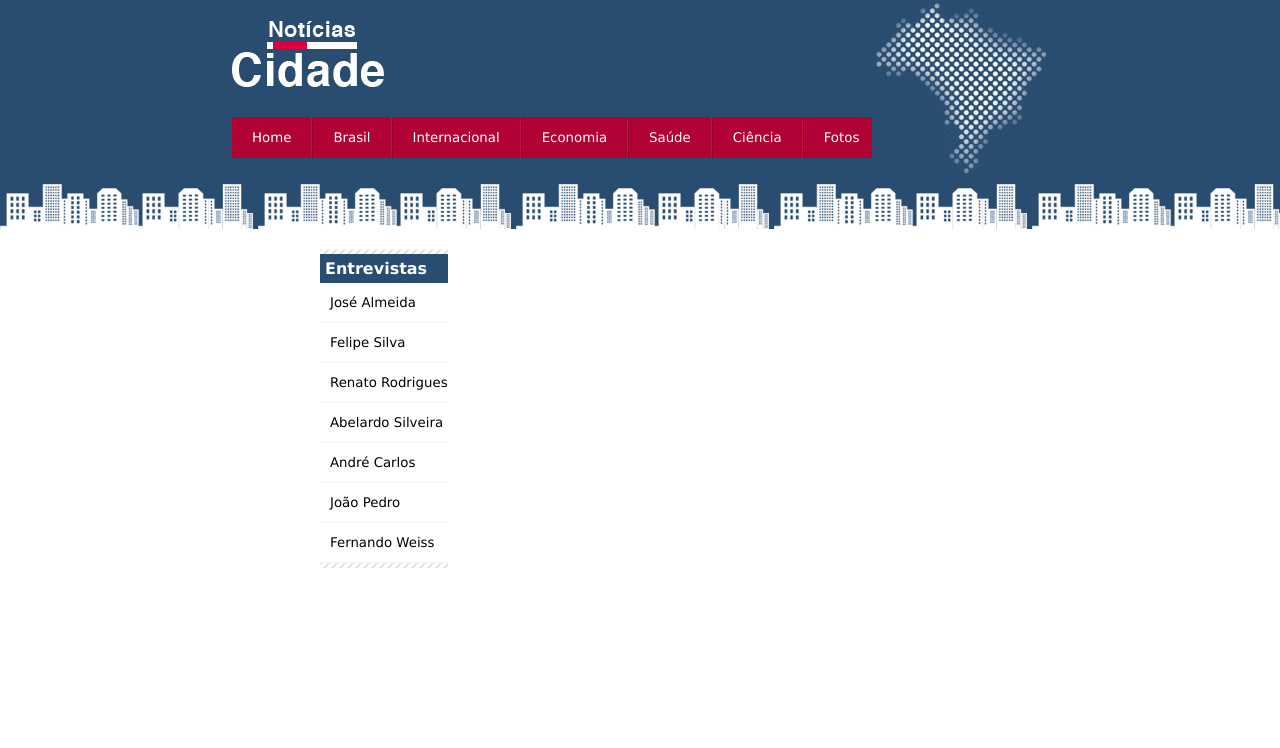
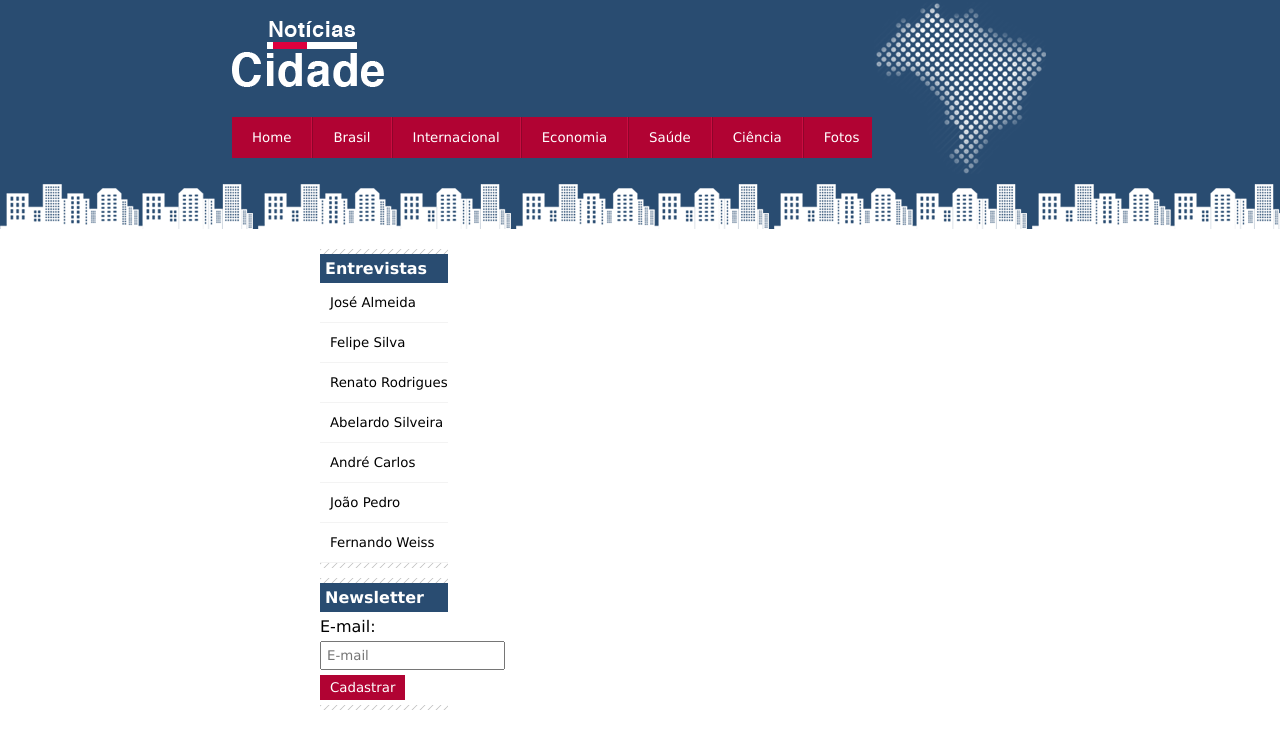
Before and after one commit to MatheusCastro37/NoticiasCidade_React, a React (Vite) app: page / in a window 1280 px wide. Shown: the top 748 px of the page. Built offline with nearby package versions, Linux system fonts and the light colour scheme.

Commit message:
criado e estilizado a parte de newsletter.

```diff
--- a/src/components/NavSide/NavSide.jsx
+++ b/src/components/NavSide/NavSide.jsx
@@ -1,3 +1,4 @@
+import { Newsletter } from '../Newsletter/Newsletter';
 import { NavButton, NavWrapper } from './style';
 import CheckIcon from '@mui/icons-material/Check';
 
@@ -13,5 +14,7 @@ export const NavSide = () => {
             <NavButton><CheckIcon />João Pedro</NavButton>
             <NavButton><CheckIcon />Fernando Weiss</NavButton>
     </NavWrapper>
+
+    <Newsletter />
   </>)
 }
--- /dev/null
+++ b/src/components/Newsletter/Newsletter.jsx
@@ -0,0 +1,12 @@
+import { NewsletterSide } from './style';
+
+export const Newsletter = () => {
+  return (<>
+    <NewsletterSide>
+        <h3>Newsletter</h3>
+        <label htmlFor="email">E-mail:</label>
+        <input type="email" id='email' placeholder='E-mail'/>
+        <button href='#' >Cadastrar</button>
+    </NewsletterSide>
+  </>)
+}
--- /dev/null
+++ b/src/components/Newsletter/style.js
@@ -0,0 +1,42 @@
+import { styled } from "styled-components";
+import Fundo from '../../assets/images/fundo-caixa.png';
+
+export const NewsletterSide = styled.div`
+    width: 10vw;
+    height: fit-content;
+    margin-top: 10px;
+
+    &::after,
+    &::before{
+        display: block;
+        content: '';
+        height: 5px;
+        background-image: url(${Fundo});
+    }
+
+    h3{
+        color: #FFFFFF;
+        background-color: #294c71;
+        padding: 5px;
+        font-size: 16px;
+        margin-bottom: 5px;
+    }
+
+    label:hover,
+    button:hover{
+        cursor: pointer;
+    }
+
+    input{
+        margin: 5px 0;
+        padding: 5px;
+    }
+
+    button{
+        padding: 5px 10px;
+        background-color: #b10333;
+        border: transparent;
+        color: #FFFFFF;
+        margin-bottom: 5px;
+    }
+`
```
